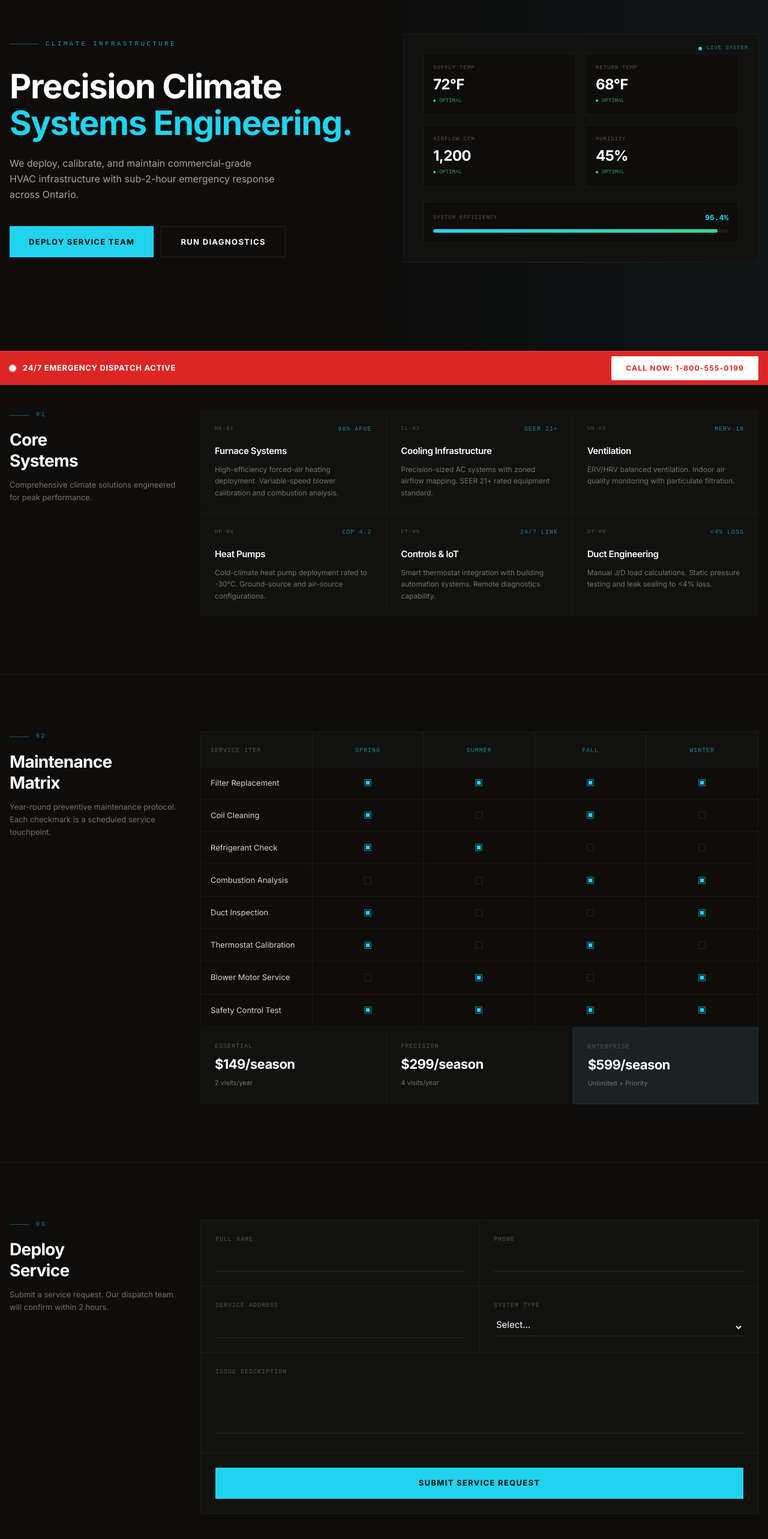
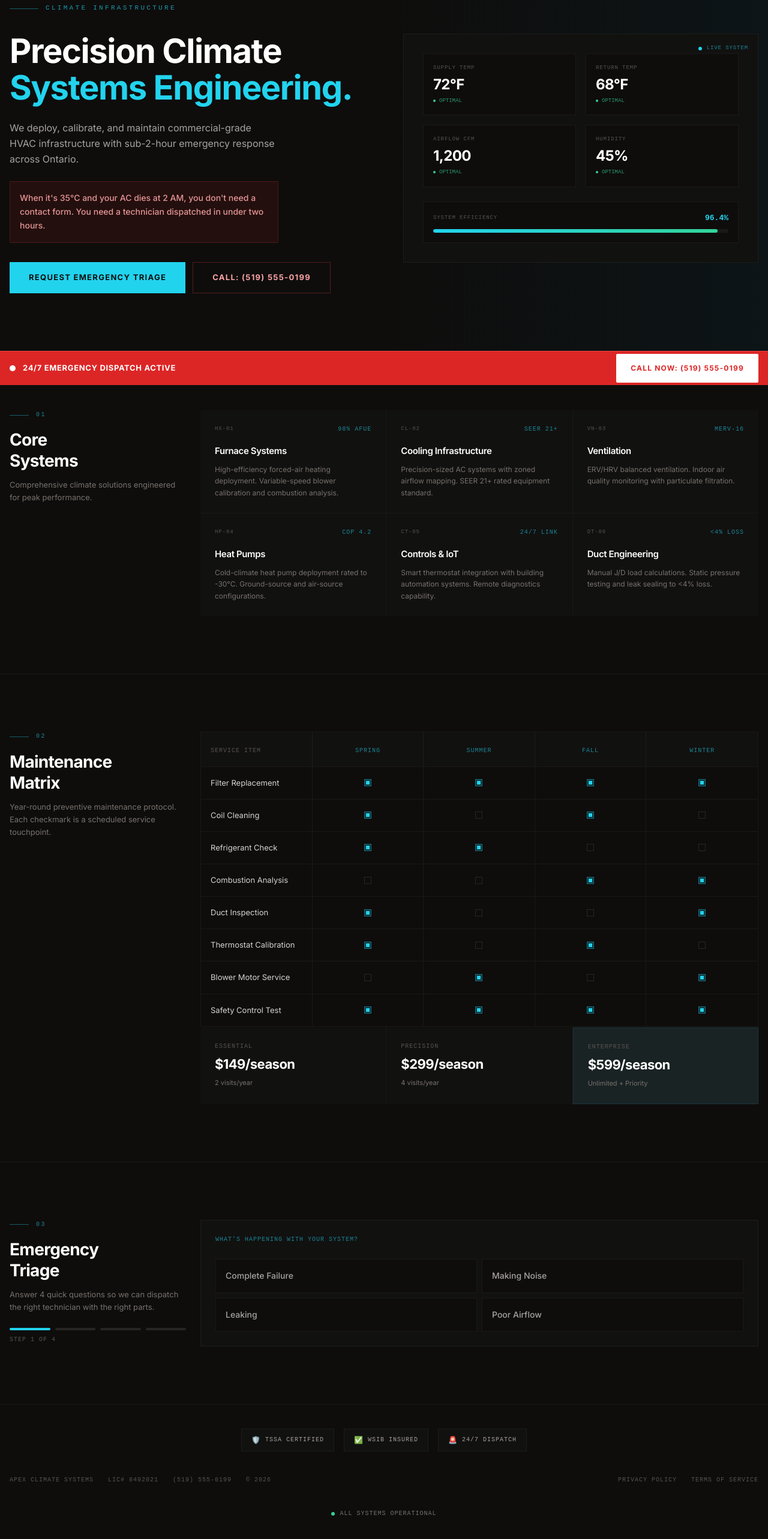
Before and after one commit to Mageester/axiom-hvac-demo, a React (Vite) app: page / in a window 1280 px wide. Shown: the part 158-2724 px from the top of the page at 60% size. Built offline with nearby package versions, Linux system fonts and the light colour scheme.

Commit message:
feat: HVAC Hardening - Emergency Triage, local trust signals, and grit copy

```diff
--- a/src/App.tsx
+++ b/src/App.tsx
@@ -17,8 +17,8 @@ const DispatchBanner: React.FC = () => (
         </span>
         <span className="text-white text-[13px] font-bold uppercase tracking-wider">24/7 Emergency Dispatch Active</span>
       </div>
-      <a href="tel:1-800-555-0199" className="bg-white text-red-600 px-6 min-h-[40px] flex items-center text-[12px] font-bold uppercase tracking-widest hover:bg-red-50 transition-colors rounded-sm">
-        Call Now: 1-800-555-0199
+      <a href="tel:+15195550199" className="bg-white text-red-600 px-6 min-h-[48px] flex items-center text-[12px] font-bold uppercase tracking-widest hover:bg-red-50 transition-colors rounded-sm">
+        Call Now: (519) 555-0199
       </a>
     </div>
   </div>
@@ -42,7 +42,7 @@ const Header: React.FC = () => (
         <a href="#diagnostics" className="px-5 py-4 hover:text-cyan-400 transition-colors">Diagnostics</a>
         <a href="#systems" className="px-5 py-4 hover:text-cyan-400 transition-colors">Systems</a>
         <a href="#maintenance" className="px-5 py-4 hover:text-cyan-400 transition-colors">Maintenance</a>
-        <a href="#deploy" className="px-5 py-4 hover:text-cyan-400 transition-colors">Deploy</a>
+        <a href="#deploy" className="px-5 py-4 hover:text-cyan-400 transition-colors">Triage</a>
       </nav>
 
       <div className="flex items-center gap-3">
@@ -74,16 +74,23 @@ const Hero: React.FC = () => (
             <span className="text-cyan-400">Systems Engineering.</span>
           </h2>
 
-          <p className="text-[16px] text-stone-400 mb-10 max-w-md leading-relaxed">
+          <p className="text-[16px] text-stone-400 mb-6 max-w-md leading-relaxed">
             We deploy, calibrate, and maintain commercial-grade HVAC infrastructure with sub-2-hour emergency response across Ontario.
           </p>
 
+          {/* Grit Scenario */}
+          <div className="bg-red-600/10 border border-red-500/20 rounded-sm p-4 mb-8 max-w-md">
+            <p className="text-[14px] text-red-300/90 leading-relaxed font-medium">
+              When it's 35°C and your AC dies at 2&nbsp;AM, you don't need a contact form. You need a technician dispatched in under two hours.
+            </p>
+          </div>
+
           <div className="flex flex-col sm:flex-row gap-3">
             <a href="#deploy" className="bg-cyan-400 text-[#0e0d0c] px-8 min-h-[52px] flex items-center justify-center text-[13px] font-bold uppercase tracking-widest hover:bg-cyan-300 transition-colors">
-              Deploy Service Team
+              Request Emergency Triage
             </a>
-            <a href="#diagnostics" className="border border-white/10 text-white px-8 min-h-[52px] flex items-center justify-center text-[13px] font-bold uppercase tracking-widest hover:border-cyan-400/30 transition-colors">
-              Run Diagnostics
+            <a href="tel:+15195550199" className="border border-red-500/30 text-red-300 px-8 min-h-[52px] flex items-center justify-center text-[13px] font-bold uppercase tracking-widest hover:border-red-400/50 transition-colors">
+              Call: (519) 555-0199
             </a>
           </div>
         </div>
@@ -258,9 +265,20 @@ const MaintenanceMatrix: React.FC = () => {
   );
 };
 
-/* ─── Deployment Request Form ─── */
-const DeploymentForm: React.FC = () => {
+/* ─── Emergency Triage Form (Multi-Step) ─── */
+const TriageForm: React.FC = () => {
+  const [step, setStep] = useState(1);
   const [submitted, setSubmitted] = useState(false);
+  const [triage, setTriage] = useState({ status: '', systemType: '', systemAge: '', urgency: '', name: '', phone: '', address: '' });
+
+  const statusOptions = ['Complete Failure', 'Making Noise', 'Leaking', 'Poor Airflow'];
+  const typeOptions = ['AC / Central Air', 'Furnace', 'Heat Pump', 'Boiler / Radiant'];
+  const ageOptions = ['Under 5 years', '5–10 years', 'Over 10 years', 'Unknown'];
+
+  const OptionButton = ({ label, selected, onClick }: { label: string; selected: boolean; onClick: () => void }) => (
+    <button type="button" onClick={onClick} className={`w-full text-left p-4 border transition-colors min-h-[52px] text-[14px] font-medium ${selected ? 'border-cyan-400/40 bg-cyan-400/10 text-white' : 'border-white/5 bg-[#0e0d0c] text-stone-400 hover:border-white/15'
+      }`}>{label}</button>
+  );
 
   return (
     <section id="deploy" className="py-24 px-4 border-t border-white/5">
@@ -272,8 +290,16 @@ const DeploymentForm: React.FC = () => {
                 <div className="h-[1px] w-8 bg-cyan-400/40"></div>
                 <span className="text-[10px] font-mono text-cyan-400/60 uppercase tracking-[0.25em]">03</span>
               </div>
-              <h3 className="text-[28px] font-bold text-white tracking-tight leading-tight mb-3">Deploy<br />Service</h3>
-              <p className="text-stone-500 text-[13px] leading-relaxed">Submit a service request. Our dispatch team will confirm within 2 hours.</p>
+              <h3 className="text-[28px] font-bold text-white tracking-tight leading-tight mb-3">Emergency<br />Triage</h3>
+              <p className="text-stone-500 text-[13px] leading-relaxed">Answer 4 quick questions so we can dispatch the right technician with the right parts.</p>
+
+              {/* Step indicator */}
+              <div className="flex items-center gap-2 mt-6">
+                {[1, 2, 3, 4].map((s) => (
+                  <div key={s} className={`h-1 flex-1 rounded-full transition-colors ${step >= s || submitted ? 'bg-cyan-400' : 'bg-white/10'}`}></div>
+                ))}
+              </div>
+              <p className="text-[10px] font-mono text-stone-600 uppercase tracking-widest mt-2">{submitted ? 'Complete' : `Step ${step} of 4`}</p>
             </div>
           </div>
 
@@ -283,45 +309,103 @@ const DeploymentForm: React.FC = () => {
                 <div className="w-12 h-12 border border-cyan-400/30 mx-auto mb-6 flex items-center justify-center">
                   <svg className="w-6 h-6 text-cyan-400" fill="none" viewBox="0 0 24 24" stroke="currentColor"><path strokeLinecap="round" strokeLinejoin="round" strokeWidth={2} d="M5 13l4 4L19 7" /></svg>
                 </div>
-                <h4 className="text-white font-semibold text-xl mb-2">Service Request Logged.</h4>
-                <p className="text-stone-500 text-[14px]">Dispatch confirmation within 2 hours. Reference will be sent to your email.</p>
+                <h4 className="text-white font-semibold text-xl mb-2">Triage Complete — Dispatch Queued.</h4>
+                <p className="text-stone-500 text-[14px]">A technician matched to your system type will confirm within 2 hours.</p>
               </div>
             ) : (
-              <form className="border border-white/5 bg-[#111110]" onSubmit={(e) => { e.preventDefault(); setSubmitted(true); }}>
-                <div className="grid grid-cols-1 sm:grid-cols-2">
-                  <div className="p-6 border-b border-r border-white/5">
-                    <label className="text-[10px] font-mono text-stone-600 uppercase tracking-widest block mb-3">Full Name</label>
-                    <input type="text" required className="w-full bg-transparent border-b border-white/10 pb-2 text-white text-[15px] focus:border-cyan-400/40 outline-none transition-colors" />
+              <div className="border border-white/5 bg-[#111110]">
+                {/* Step 1: System Status */}
+                {step === 1 && (
+                  <div className="p-6 flex flex-col gap-4">
+                    <p className="text-[10px] font-mono text-cyan-400/60 uppercase tracking-widest mb-2">What's happening with your system?</p>
+                    <div className="grid grid-cols-1 sm:grid-cols-2 gap-2">
+                      {statusOptions.map((opt) => (
+                        <OptionButton key={opt} label={opt} selected={triage.status === opt} onClick={() => { setTriage({ ...triage, status: opt }); setTimeout(() => setStep(2), 200); }} />
+                      ))}
                     </div>
-                  <div className="p-6 border-b border-white/5">
-                    <label className="text-[10px] font-mono text-stone-600 uppercase tracking-widest block mb-3">Phone</label>
-                    <input type="tel" required className="w-full bg-transparent border-b border-white/10 pb-2 text-white text-[15px] focus:border-cyan-400/40 outline-none transition-colors" />
                   </div>
-                  <div className="p-6 border-b border-r border-white/5">
-                    <label className="text-[10px] font-mono text-stone-600 uppercase tracking-widest block mb-3">Service Address</label>
-                    <input type="text" className="w-full bg-transparent border-b border-white/10 pb-2 text-white text-[15px] focus:border-cyan-400/40 outline-none transition-colors" />
+                )}
+
+                {/* Step 2: System Type & Age */}
+                {step === 2 && (
+                  <div className="p-6 flex flex-col gap-6">
+                    <div className="flex flex-col gap-3">
+                      <p className="text-[10px] font-mono text-cyan-400/60 uppercase tracking-widest">System Type</p>
+                      <div className="grid grid-cols-1 sm:grid-cols-2 gap-2">
+                        {typeOptions.map((opt) => (
+                          <OptionButton key={opt} label={opt} selected={triage.systemType === opt} onClick={() => setTriage({ ...triage, systemType: opt })} />
+                        ))}
                       </div>
-                  <div className="p-6 border-b border-white/5">
-                    <label className="text-[10px] font-mono text-stone-600 uppercase tracking-widest block mb-3">System Type</label>
-                    <select className="w-full bg-transparent border-b border-white/10 pb-2 text-white text-[15px] focus:border-cyan-400/40 outline-none transition-colors">
-                      <option className="bg-[#111110]" value="">Select...</option>
-                      <option className="bg-[#111110]" value="furnace">Furnace</option>
-                      <option className="bg-[#111110]" value="ac">Air Conditioning</option>
-                      <option className="bg-[#111110]" value="heatpump">Heat Pump</option>
-                      <option className="bg-[#111110]" value="commercial">Commercial System</option>
-                    </select>
                     </div>
-                  <div className="p-6 sm:col-span-2">
-                    <label className="text-[10px] font-mono text-stone-600 uppercase tracking-widest block mb-3">Issue Description</label>
-                    <textarea rows={3} required className="w-full bg-transparent border-b border-white/10 pb-2 text-white text-[15px] focus:border-cyan-400/40 outline-none transition-colors resize-none"></textarea>
+                    <div className="flex flex-col gap-3">
+                      <p className="text-[10px] font-mono text-cyan-400/60 uppercase tracking-widest">System Age</p>
+                      <div className="grid grid-cols-2 sm:grid-cols-4 gap-2">
+                        {ageOptions.map((opt) => (
+                          <OptionButton key={opt} label={opt} selected={triage.systemAge === opt} onClick={() => { setTriage({ ...triage, systemAge: opt }); setTimeout(() => setStep(3), 200); }} />
+                        ))}
+                      </div>
+                    </div>
+                  </div>
+                )}
+
+                {/* Step 3: Urgency */}
+                {step === 3 && (
+                  <div className="p-6 flex flex-col gap-4">
+                    <p className="text-[10px] font-mono text-cyan-400/60 uppercase tracking-widest mb-2">How urgent is this?</p>
+                    <div className="grid grid-cols-1 sm:grid-cols-2 gap-2">
+                      <button type="button" onClick={() => { setTriage({ ...triage, urgency: 'emergency' }); setTimeout(() => setStep(4), 200); }}
+                        className={`w-full text-left p-5 border transition-colors min-h-[52px] ${triage.urgency === 'emergency' ? 'border-red-500/40 bg-red-500/10 text-white' : 'border-white/5 bg-[#0e0d0c] text-stone-400 hover:border-red-500/20'
+                          }`}>
+                        <span className="block text-[14px] font-semibold">🚨 Emergency Dispatch Required</span>
+                        <span className="block text-[12px] text-stone-500 mt-1">Technician dispatched within 2 hours</span>
+                      </button>
+                      <button type="button" onClick={() => { setTriage({ ...triage, urgency: 'maintenance' }); setTimeout(() => setStep(4), 200); }}
+                        className={`w-full text-left p-5 border transition-colors min-h-[52px] ${triage.urgency === 'maintenance' ? 'border-cyan-400/40 bg-cyan-400/10 text-white' : 'border-white/5 bg-[#0e0d0c] text-stone-400 hover:border-white/15'
+                          }`}>
+                        <span className="block text-[14px] font-semibold">🔧 Schedule Maintenance</span>
+                        <span className="block text-[12px] text-stone-500 mt-1">Next available slot, usually within 48 hours</span>
+                      </button>
+                    </div>
+                  </div>
+                )}
+
+                {/* Step 4: Contact Details */}
+                {step === 4 && (
+                  <form onSubmit={(e) => { e.preventDefault(); setSubmitted(true); }}>
+                    <div className="p-6 flex flex-col gap-4">
+                      <p className="text-[10px] font-mono text-cyan-400/60 uppercase tracking-widest mb-2">Your Contact Details</p>
+                      <div className="grid grid-cols-1 sm:grid-cols-2 gap-[1px] bg-white/5">
+                        <div className="p-4 bg-[#111110]">
+                          <label className="text-[10px] font-mono text-stone-600 uppercase tracking-widest block mb-2">Full Name</label>
+                          <input type="text" required value={triage.name} onChange={(e) => setTriage({ ...triage, name: e.target.value })} className="w-full bg-transparent border-b border-white/10 py-3 min-h-[48px] text-white text-[15px] focus:border-cyan-400/40 outline-none transition-colors" />
+                        </div>
+                        <div className="p-4 bg-[#111110]">
+                          <label className="text-[10px] font-mono text-stone-600 uppercase tracking-widest block mb-2">Phone</label>
+                          <input type="tel" required value={triage.phone} onChange={(e) => setTriage({ ...triage, phone: e.target.value })} className="w-full bg-transparent border-b border-white/10 py-3 min-h-[48px] text-white text-[15px] focus:border-cyan-400/40 outline-none transition-colors" />
+                        </div>
+                      </div>
+                      <div className="p-4 bg-[#0e0d0c] border border-white/5">
+                        <label className="text-[10px] font-mono text-stone-600 uppercase tracking-widest block mb-2">Service Address</label>
+                        <input type="text" required value={triage.address} onChange={(e) => setTriage({ ...triage, address: e.target.value })} className="w-full bg-transparent border-b border-white/10 py-3 min-h-[48px] text-white text-[15px] focus:border-cyan-400/40 outline-none transition-colors" />
                       </div>
                     </div>
                     <div className="p-6 border-t border-white/5">
                       <button type="submit" className="w-full bg-cyan-400 text-[#0e0d0c] min-h-[52px] text-[13px] font-bold uppercase tracking-widest hover:bg-cyan-300 transition-colors">
-                    Submit Service Request
+                        {triage.urgency === 'emergency' ? 'Dispatch Emergency Technician' : 'Schedule Service Visit'}
                       </button>
                     </div>
                   </form>
+                )}
+
+                {/* Back button (steps 2-4) */}
+                {step > 1 && !submitted && (
+                  <div className="px-6 pb-4">
+                    <button type="button" onClick={() => setStep(step - 1)} className="text-[11px] font-mono text-stone-600 uppercase tracking-widest hover:text-stone-400 transition-colors min-h-[48px]">
+                      ← Back
+                    </button>
+                  </div>
+                )}
+              </div>
             )}
           </div>
         </div>
@@ -333,15 +417,39 @@ const DeploymentForm: React.FC = () => {
 /* ─── Footer ─── */
 const Footer: React.FC = () => (
   <footer className="py-10 px-4 border-t border-white/5 mb-14">
-    <div className="max-w-7xl mx-auto flex flex-col md:flex-row items-center justify-between gap-4">
-      <div className="flex items-center gap-6 text-[10px] font-mono text-stone-600 uppercase tracking-widest">
+    <div className="max-w-7xl mx-auto flex flex-col gap-6">
+      {/* Trust Badges */}
+      <div className="flex flex-wrap items-center justify-center gap-4">
+        {[
+          { badge: 'TSSA Certified', icon: '🛡️' },
+          { badge: 'WSIB Insured', icon: '✅' },
+          { badge: '24/7 Dispatch', icon: '🚨' },
+        ].map((item) => (
+          <div key={item.badge} className="flex items-center gap-2 border border-white/5 bg-[#111110] px-4 py-2">
+            <span className="text-[12px]">{item.icon}</span>
+            <span className="text-[10px] font-mono text-stone-400 uppercase tracking-widest">{item.badge}</span>
+          </div>
+        ))}
+      </div>
+
+      {/* Info row */}
+      <div className="flex flex-col md:flex-row items-center justify-between gap-4">
+        <div className="flex flex-wrap items-center justify-center gap-x-6 gap-y-1 text-[10px] font-mono text-stone-600 uppercase tracking-widest">
           <span>Apex Climate Systems</span>
           <span>LIC# 8492021</span>
+          <a href="tel:+15195550199" className="hover:text-stone-400 transition-colors min-h-[48px] inline-flex items-center">(519) 555-0199</a>
           <span>© {new Date().getFullYear()}</span>
         </div>
-      <div className="flex items-center gap-2 border border-white/5 px-3 py-1.5">
+        <div className="flex items-center gap-6 text-[10px] font-mono text-stone-600 uppercase tracking-widest">
+          <a href="#" className="hover:text-stone-400 transition-colors min-h-[48px] inline-flex items-center">Privacy Policy</a>
+          <a href="#" className="hover:text-stone-400 transition-colors min-h-[48px] inline-flex items-center">Terms of Service</a>
+        </div>
+      </div>
+
+      {/* Status */}
+      <div className="flex items-center justify-center gap-2">
         <div className="w-1.5 h-1.5 bg-emerald-400 rounded-full animate-pulse"></div>
-        <span className="text-[10px] font-mono text-stone-500 uppercase tracking-widest">Performance: Optimized</span>
+        <span className="text-[10px] font-mono text-stone-500 uppercase tracking-widest">All systems operational</span>
       </div>
     </div>
   </footer>
@@ -355,7 +463,7 @@ const App: React.FC = () => (
       <Hero />
       <DiagnosticsGrid />
       <MaintenanceMatrix />
-      <DeploymentForm />
+      <TriageForm />
     </main>
     <Footer />
     <DispatchBanner />
```
Lines whose indentation alone changed are shown as unchanged.
